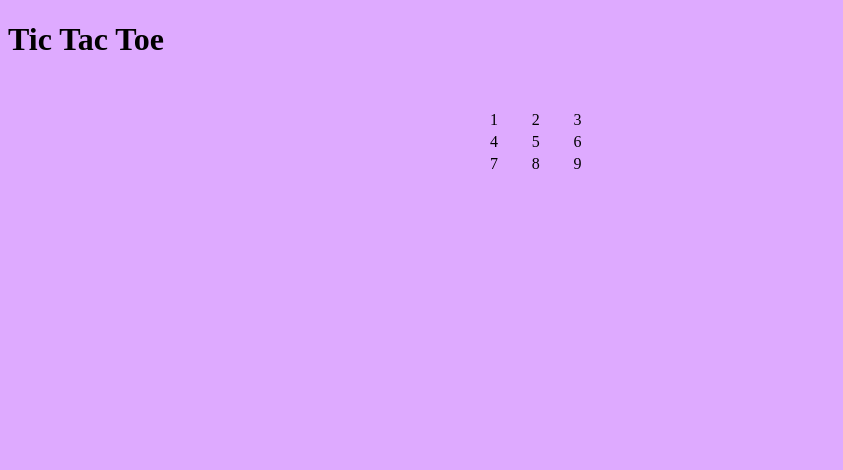
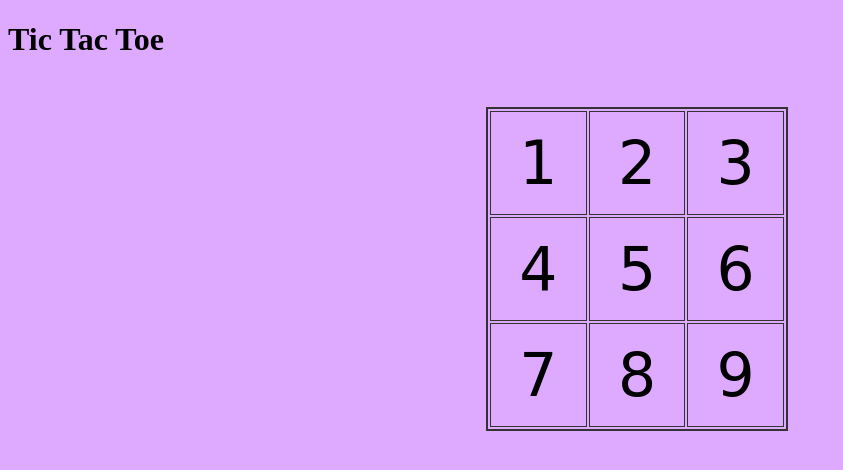
Before and after one commit to eeyrxig/unit-5-lab, a plain HTML site: page index.html in a window 1280 px wide. Shown: the whole page, without its empty margins (0-843 px from the left). Drawn offline with Linux system fonts and the light colour scheme.

Commit message:
added styling

```diff
--- a/index.css
+++ b/index.css
@@ -4,3 +4,19 @@
     width: 306px;
     margin: 50px auto;
 }
+
+table {
+    font-family: "Permanent Marker", cursive;
+    width: 300px;
+    height: 300px;
+    box-shadow: 0 0 0 1px #333333;
+    border: 1px solid #333333;
+    cursor: pointer;
+    line-height: 100px;
+    font-size: 60px;
+    text-align: center;
+}
+
+td {
+    border: 1px solid #333333;
+}
```
